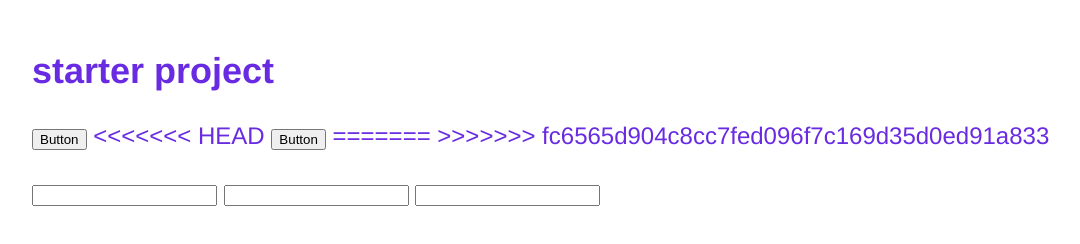
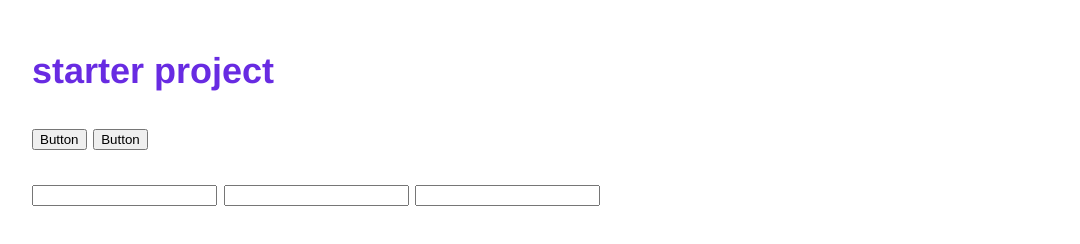
Before and after one commit to anitazgb/Prog-209, a plain HTML site: page index.html in a window 1280 px wide. Shown: the whole page, without its empty margins (18-1098 px from the left). Drawn offline with Linux system fonts and the light colour scheme.

Commit message:
second attempt

```diff
--- a/index.html
+++ b/index.html
@@ -11,11 +11,7 @@
 <h2>starter project</h2>
 
 <button type="button" id="button1">Button</button>
-<<<<<<< HEAD
 <button type="button" id="button2">Button</button>
-=======
-
->>>>>>> fc6565d904c8cc7fed096f7c169d35d0ed91a833
 <div>
     <br />
     <input type="text" val="starting value" text="hello" id="textbox1" />
```
